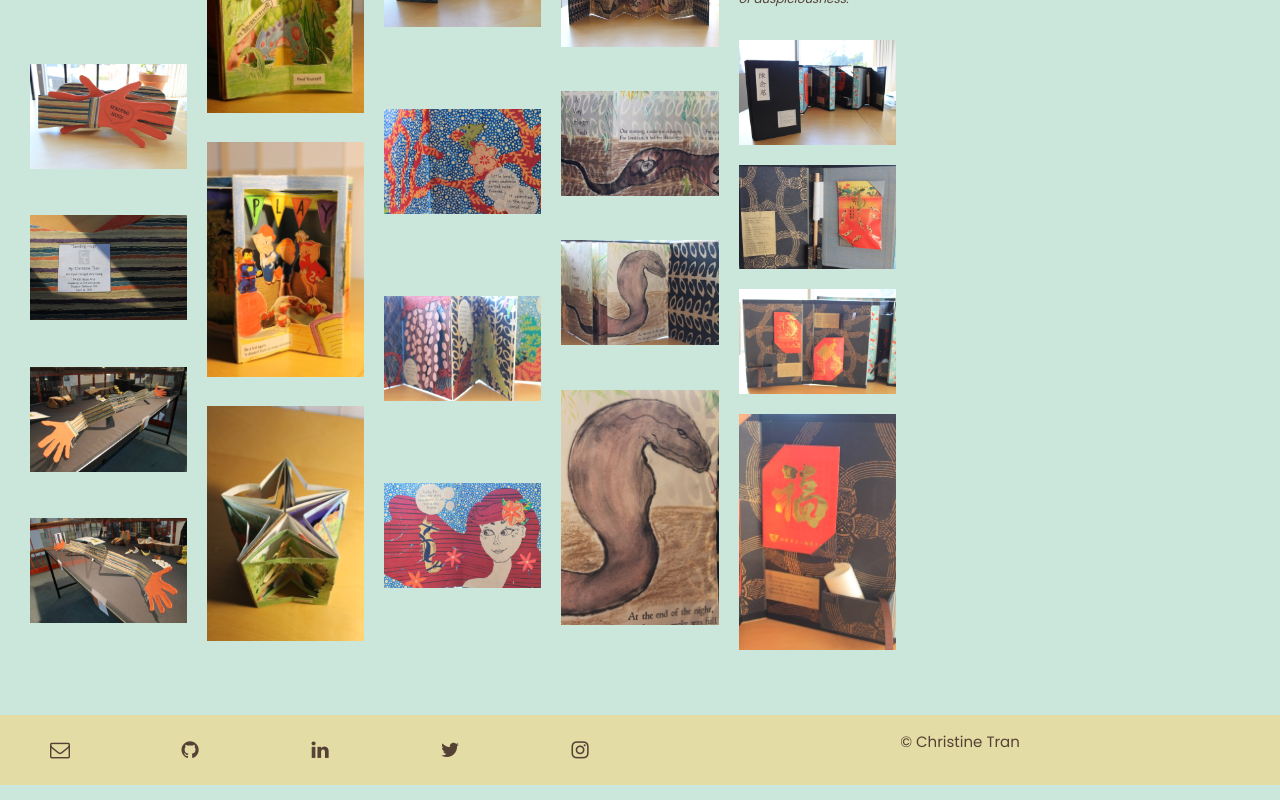
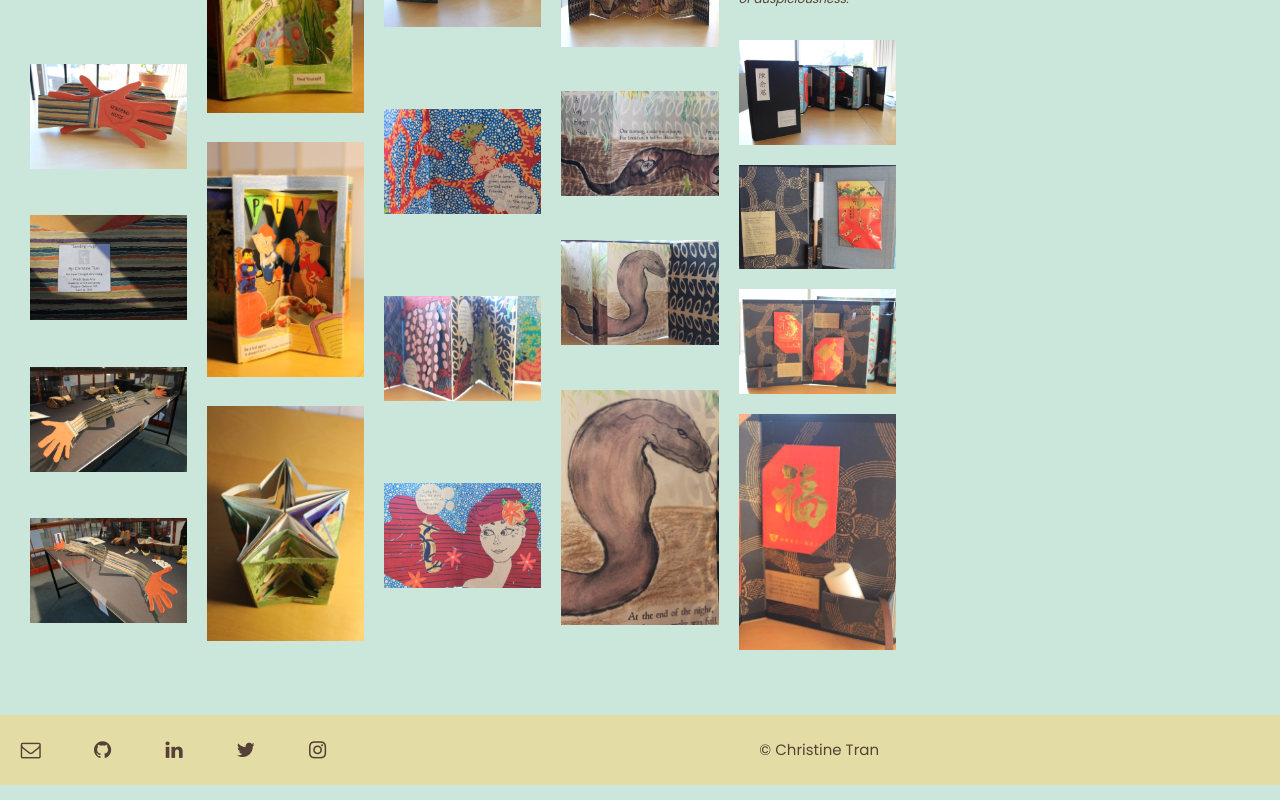
Before and after one commit to christinetran825/tofukid-website, a React (Create React App) app: page /art_design in a window 1280 px wide. Shown: the part 3232-4032 px from the top of the page. Built offline with nearby package versions, Linux system fonts and the light colour scheme.

Commit message:
changed copyright to li in footer; added a media querie

```diff
--- a/src/App.css
+++ b/src/App.css
@@ -6,12 +6,6 @@ h1, h2, h3, h4 {
 span {
   color: #554135;
   font-weight: 600;
-}
-
-p.notes {
-  color: #554135;
-  font-style: italic;
-  font-size: 12px;
 }
 
 body {
@@ -25,55 +19,6 @@ img {
 }
 
 /* BUILD THE GRID */
-
-/*.wrapper {
-  display: grid;
-  grid-template-columns: repeat(3, 1fr);
-  grid-auto-rows: minmax(100px, auto);
-  grid-template-areas:
-    "hd   hd   hd"
-    "main main main"
-    "ft   ft   ft";
-}
-*/
-
-/*
-for mobile
-.wrapper {
-  display: grid;
-  grid-template-columns: 1fr;
-  grid-auto-rows: minmax(100px, auto);
-  grid-template-areas:
-    "hd"
-    "main"
-    "ft";
-}
-
-@media (min-width: 500px) {
-  .wrapper {
-    display: grid;
-    grid-template-columns: repeat(3, 1fr);
-    grid-auto-rows: minmax(100px, auto);
-    grid-template-areas:
-      "hd   hd   hd"
-      "main main main"
-      "ft   ft   ft";
-  }
-}
-@media (min-width: 700px) {
-  .wrapper {
-    display: grid;
-    grid-template-columns: repeat(3, 1fr);
-    grid-auto-rows: minmax(100px, auto);
-    grid-template-areas:
-      "hd   hd   hd"
-      "main main main"
-      "ft   ft   ft";
-  }
-}
-*/
-
-/* .wrapper */
 
 .wrapper {
   display: grid;
@@ -90,9 +35,6 @@ for mobile
 }
 
 .container {
-  /* display: grid;
-  grid-gap: 20px;
-  */
   padding: 30px;
   grid-area: main;
 }
@@ -105,6 +47,10 @@ footer {
   align-self: center;
   background-color: #E3DDA5;
   color: #554135;
+}
+
+.copyright {
+  grid-column: 1 / -1;
 }
 
 /************ Navigation *************/
@@ -132,6 +78,7 @@ nav a {
   grid-template-columns: repeat(auto-fit, minmax(60px, 1fr));
   list-style: none;
   padding: 0;
+  align-items: center;
 }
 
 .socials i {
@@ -240,6 +187,12 @@ nav a {
   justify-items: center;
 }
 
+p.notes {
+  color: #554135;
+  font-style: italic;
+  font-size: 12px;
+}
+
 /************* Web Development! *************/
 
 .project .title {
@@ -311,6 +264,55 @@ nav a {
   width: 100%;
 }
 
+/******* media queries *******/
+
+@media (min-width: 768px) {
+  .wrapper {
+    display: grid;
+    grid-template-columns: repeat(3, 1fr);
+    grid-auto-rows: minmax(100px, auto);
+    grid-template-areas:
+      "hd   hd   hd"
+      "main main main"
+      "ft   ft   ft";
+  }
+
+  .copyright {
+    grid-column: 6 / -1;
+  }
+
+
+}
+
+
+
+/*
+
+
+@media (min-width: 500px) {
+  .wrapper {
+    display: grid;
+    grid-template-columns: repeat(3, 1fr);
+    grid-auto-rows: minmax(100px, auto);
+    grid-template-areas:
+      "hd   hd   hd"
+      "main main main"
+      "ft   ft   ft";
+  }
+}
+@media (min-width: 700px) {
+  .wrapper {
+    display: grid;
+    grid-template-columns: repeat(3, 1fr);
+    grid-auto-rows: minmax(100px, auto);
+    grid-template-areas:
+      "hd   hd   hd"
+      "main main main"
+      "ft   ft   ft";
+  }
+}
+*/
+
 /************* @media (min-width: 1024px) {
   .container {
     padding: 50px;
--- a/src/components/Footer.js
+++ b/src/components/Footer.js
@@ -14,9 +14,10 @@ const Footer = () =>
         <li><span className="fa-stack fa-lg fa-1x"><a href="https://twitter.com/thetofukid"  target="_blank" rel="noopener noreferrer"><i className="fa fa-twitter" aria-hidden="false"></i></a></span></li>
 
         <li><span className="fa-stack fa-lg fa-1x"><a href="https://www.instagram.com/thetofukid/"  target="_blank" rel="noopener noreferrer"><i className="fa fa-instagram" aria-hidden="false"></i></a></span></li>
+
+        <li className="copyright">© Christine Tran</li>
       </ul>
     </div>
-    <p>© Christine Tran</p>
   </footer>
 
 export default Footer
```
